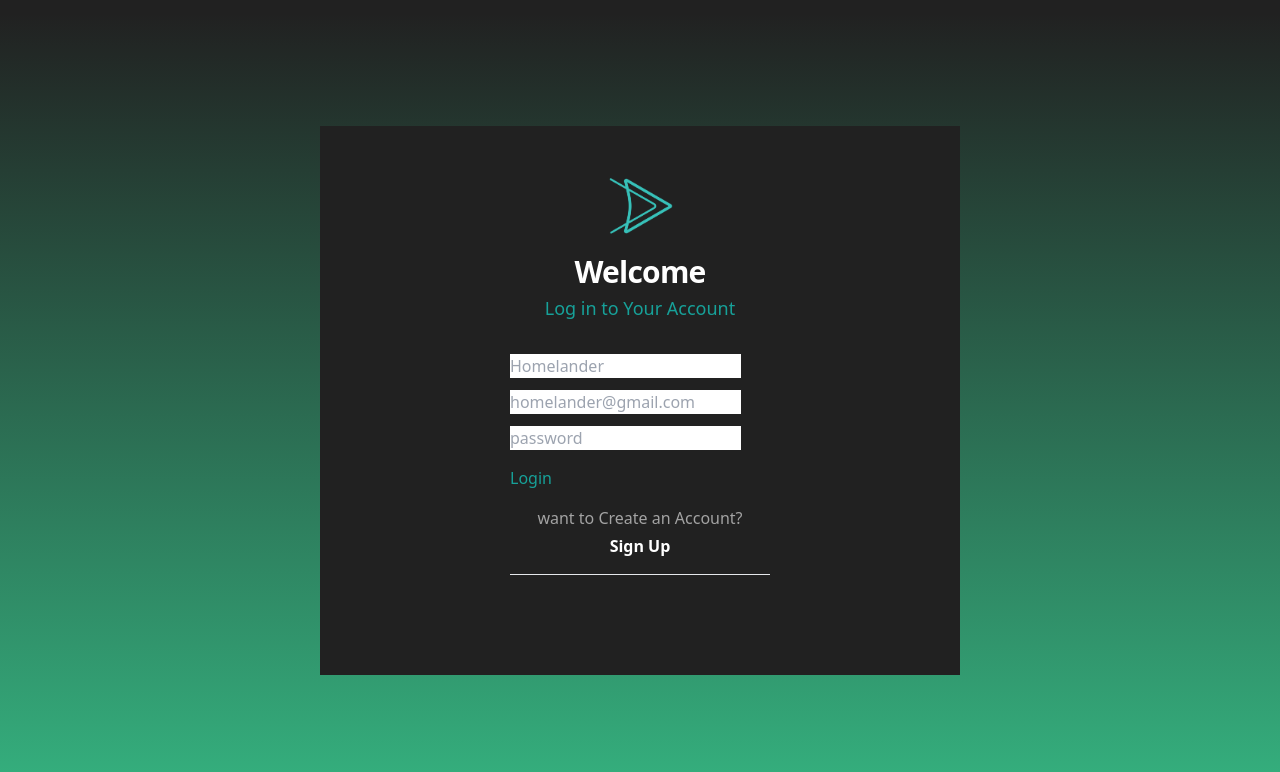
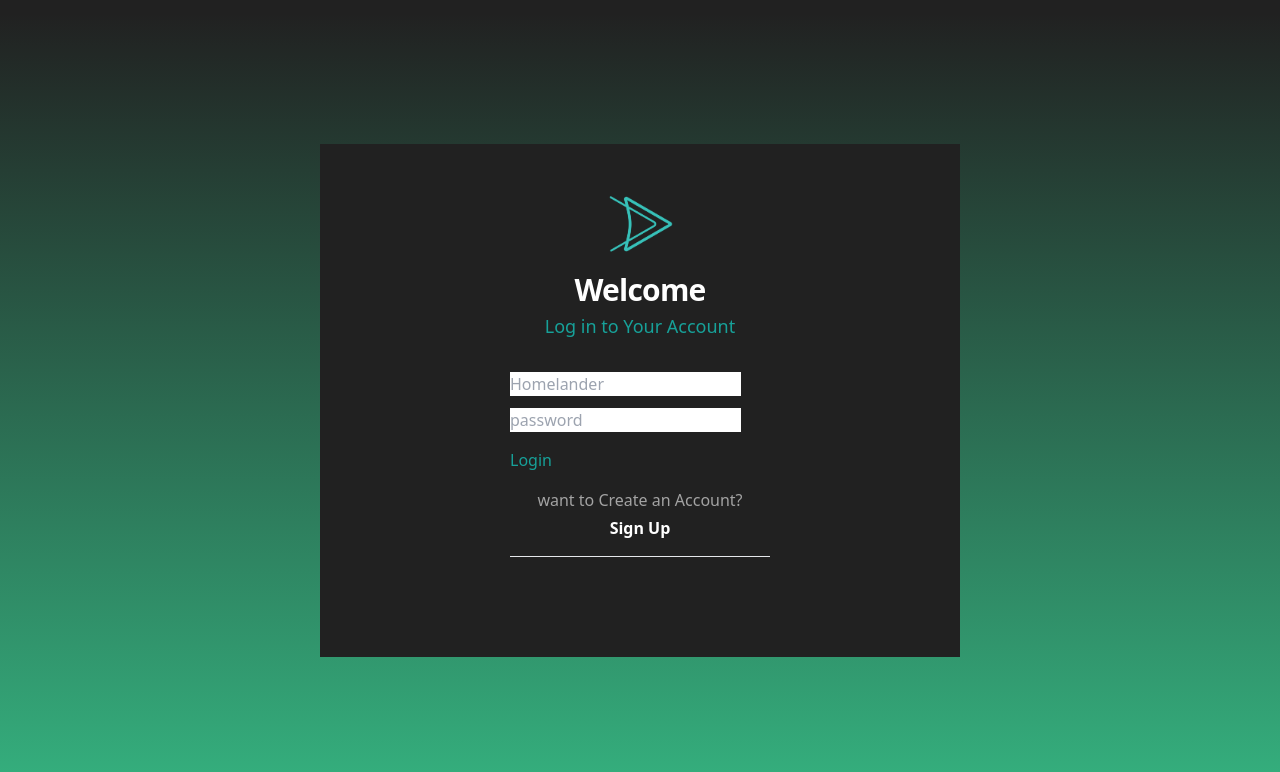
Before and after one commit to sudhakarjha0042/EzzErreur-Hackbyte, a React (Create React App) app in the folder client/: page /login in a window 1280 px wide. Shown: the top 772 px of the page. Built offline with nearby package versions, Linux system fonts and the light colour scheme.

Commit message:
login configs

```diff
--- a/client/src/pages/login.jsx
+++ b/client/src/pages/login.jsx
@@ -1,5 +1,5 @@
 import { useEffect, useState } from "react";
-import { Link } from "react-router-dom";
+import { Link, useNavigate } from "react-router-dom";
 import mainLogo from "../assets/EzzErreurLogo.png";
 
 import Banner from "../components/Banner";
@@ -38,12 +38,12 @@ function Login() {
   };
 
   const isValidName = data.name.length > 3;
-  const emailPattern = /^\S+@\S+\.\S+$/;
-  const isValidEmail = emailPattern.test(data.email);
   const passwordPattern =
     /^(?=.*[a-z])(?=.*[A-Z])(?=.*\d)(?=.*[!@#$%^&*])[A-Za-z\d@$!%*?&#]{8,}$/;
   const isValidPassword = passwordPattern.test(data.password);
-  const isValidInput = isValidName && isValidEmail && isValidPassword;
+  const isValidInput = isValidName;
+
+  const navigate = useNavigate();
 
   const handleRegister = async (e) => {
     e.preventDefault();
@@ -51,9 +51,29 @@ function Login() {
       return;
     }
     setIsSigning(true);
-    const { name, email, password } = data;
+    const { name, password } = data;
     try {
-      // const { data } = await register(name, email, password.trim());
+      // DO NOT TOUCH BELOW CODE
+      const response = await fetch('https://ezzerreur-hackbyte.onrender.com/users/login', {
+      method: 'POST',
+      headers: {
+        'Content-Type': 'application/json',
+      },
+      body: JSON.stringify({
+        username: name,
+        password: password,
+      }),
+    });
+    const responseData = await response.json();
+    if (response.ok) {
+      console.log('Login successful');
+      localStorage.setItem('user', JSON.stringify(responseData.user));
+      localStorage.setItem('token', responseData.token);
+      navigate('/home');
+    } else {
+      console.error('Login failed:', responseData.message);
+    }
+    // DO NOT TOUCH ABOVE CODE
       setIsSigning(false);
       setVerifying(true);
     } catch (error) {
@@ -75,12 +95,6 @@ function Login() {
               <Banner />
             </div>
           )}
-
-          {/* {windowWidth < 600 &&
-            <div className="flex items-center justify-center w-full">
-              <img src={mainLogo} alt="" className="h-16 w-36" />
-            </div>
-          } */}
 
           <div className="flex items-center justify-center w-full bg-[#212121] text-[#17a199] sm:py-10 lg:py-0 lg:w-1/2 lg:items-center">
             <div className=" flex items-center justify-center p-10 w-[90%] sm:w-2/3  lg:mt-0 md:w-3/4 lg:w-2/3 max-w-[420px] sm:max-w-[600px] md:max-w-[420px] ">
@@ -113,16 +127,6 @@ function Login() {
                         placeholder="Homelander"
                         onInput={onInput}
                         value={data.name}
-                      />
-                    </div>
-                    <div className="mb-3">
-                      <Input
-                        id="email"
-                        name="email"
-                        type="email"
-                        placeholder="homelander@gmail.com"
-                        onInput={onInput}
-                        value={data.email}
                       />
                     </div>
                     <div className="mb-4">
```
Also changed, not shown: 1 other file (tests, documents, lock files or other folders).
